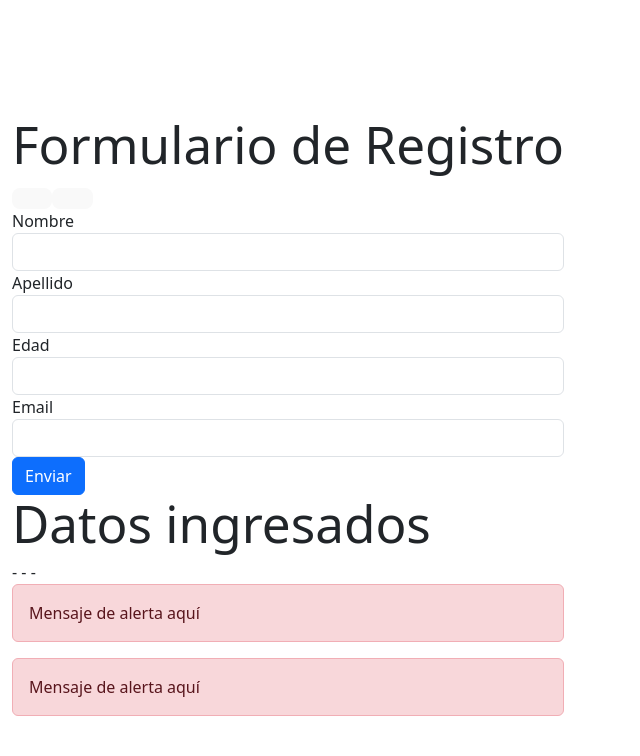
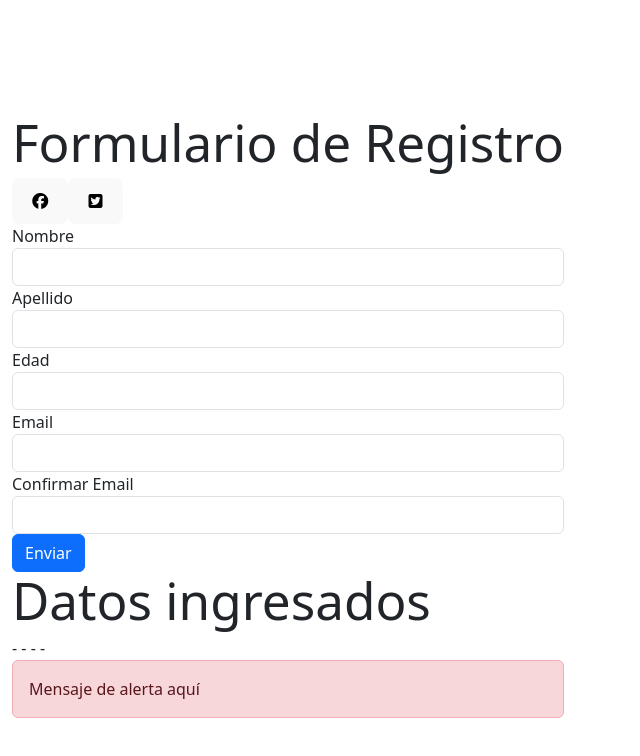
Before and after one commit to luistaurik/Login-desafio-latam, a React (Vite) app: page / in a window 1280 px wide. Shown: the top 756 px of the page, without its empty margins (0-640 px from the left). Built offline with nearby package versions, Linux system fonts and the light colour scheme.

Commit message:
cambios principales

```diff
--- a/index.html
+++ b/index.html
@@ -5,12 +5,23 @@
   <link rel="icon" type="image/svg+xml" href="/vite.svg" />
   <meta name="viewport" content="width=device-width, initial-scale=1.0" />
   <title>Vite + React</title>
-    <link href="https://cdn.jsdelivr.net/npm/bootstrap@5.2.3/dist/css/bootstrap.min.css" rel="stylesheet" integrity="sha384-rbsA2VBKQhggwzxH7pPCaAqO46MgnOM80zW1RWuH61DGLwZJEdK2Kadq2F9CUG65" crossorigin="anonymous">
+  <link
+    href="https://cdn.jsdelivr.net/npm/bootstrap@5.2.3/dist/css/bootstrap.min.css"
+    rel="stylesheet"
+    integrity="sha384-rbsA2VBKQhggwzxH7pPCaAqO46MgnOM80zW1RWuH61DGLwZJEdK2Kadq2F9CUG65"
+    crossorigin="anonymous"
+  />
 
 </head>
 <body>
   <div id="root"></div>
   <script type="module" src="/src/main.jsx"></script>
-    <script src="https://cdn.jsdelivr.net/npm/bootstrap@5.2.3/dist/js/bootstrap.bundle.min.js" integrity="sha384-kenU1KFdBIe4zVF0s0G1M5b4hcpxyD9F7jL+jjXkk+Q2h455rYXK/7HAuoJl+0I4" crossorigin="anonymous"></script>
+     <script src="https://use.fontawesome.com/2d6914fe6f.js"></script>
+  <script
+
+    src="https://cdn.jsdelivr.net/npm/bootstrap@5.2.3/dist/js/bootstrap.bundle.min.js"
+    integrity="sha384-kenU1KFdBIe4zVF0s0G1M5b4hcpxyD9F7jL+jjXkk+Q2h455rYXK/7HAuoJl+0I4"
+    crossorigin="anonymous"
+  ></script>
 </body>
 </html>
--- a/src/components/Formulario.jsx
+++ b/src/components/Formulario.jsx
@@ -1,34 +1,48 @@
-import { useState } from "react";
-import 'bootstrap/dist/css/bootstrap.min.css'; // Importamos el CSS de Bootstrap
-import { Alert } from 'react-bootstrap'; // Importamos el componente de Alert de react-bootstrap
+import React, { useState } from "react";
+import 'bootstrap/dist/css/bootstrap.min.css';
+import { Alert } from 'react-bootstrap';
 
 const Formulario = ({ onSuccess, onError }) => {
   const [nombre, setNombre] = useState("");
   const [apellido, setApellido] = useState("");
   const [edad, setEdad] = useState("");
   const [email, setEmail] = useState("");
+  const [conemail, setConEmail] = useState("");
   const [error, setError] = useState(false);
+  const [emailError, setEmailError] = useState(false);
 
   const validarDatos = (e) => {
     e.preventDefault();
 
-    if (nombre === '' || apellido === '' || edad === '' || email === '') {
+    setError(false);
+    setEmailError(false);
+
+    if (nombre === '' || apellido === '' || edad === '' || email === '' || conemail === '') {
       setError(true);
       onError("Todos los campos son obligatorios");
       return;
     }
-    setError(false);
+
+    if (email !== conemail) {
+      setEmailError(true);
+      setError(true);
+      onError("Los correos electrónicos no coinciden");
+      return;
+    }
+
     setNombre('');
     setApellido('');
     setEdad('');
     setEmail('');
-    onSuccess("Registro exitoso"); // Enviamos un mensaje de éxito
+    setConEmail('');
+    onSuccess("Registro exitoso");
   }
 
   return (
     <>
       <form className="formulario" onSubmit={validarDatos}>
-        {error ? <Alert variant="danger">Todos los campos son obligatorios</Alert> : null}
+        {error && <Alert variant="danger">Todos los campos son obligatorios</Alert>}
+        {emailError && <Alert variant="danger">Los correos electrónicos no coinciden</Alert>}
         <div className="form-group">
           <label>Nombre</label>
           <input
@@ -69,12 +83,22 @@ const Formulario = ({ onSuccess, onError }) => {
             value={email}
           />
         </div>
+        <div className="form-group">
+          <label>Confirmar Email</label>
+          <input
+            type="text"
+            name="conemail"
+            className="form-control"
+            onChange={(e) => setConEmail(e.target.value)}
+            value={conemail}
+          />
+        </div>
         <button type="submit" className="btn btn-primary">
           Enviar
         </button>
       </form>
       <h1>Datos ingresados</h1>
-      {nombre} - {apellido} - {edad} - {email}
+      {nombre} - {apellido} - {edad} - {email} - {conemail}
     </>
   );
 };
--- a/src/components/Registro.jsx
+++ b/src/components/Registro.jsx
@@ -1,8 +1,7 @@
 import React from 'react';
-
-import SocialButton from "./SocialButton";
-import Formulario from "./Formulario"; // Corrige la ruta aquí
-import Alert from "./Alert";
+import SocialButton from './SocialButton'; // Ruta relativa desde Registro.jsx
+import Formulario from './Formulario';   // Ruta relativa desde Registro.jsx
+import Alert from './Alert';             // Ruta relativa desde Registro.jsx
 
 const Registro = () => {
   return (
@@ -11,7 +10,7 @@ const Registro = () => {
       <SocialButton icon="fa-brands fa-square-twitter" />
 
       <Formulario />
-      <Alert message="Mensaje de alerta aquí" type="danger" />
+
     </div>
   );
 };
```
Lines whose indentation alone changed are shown as unchanged.
